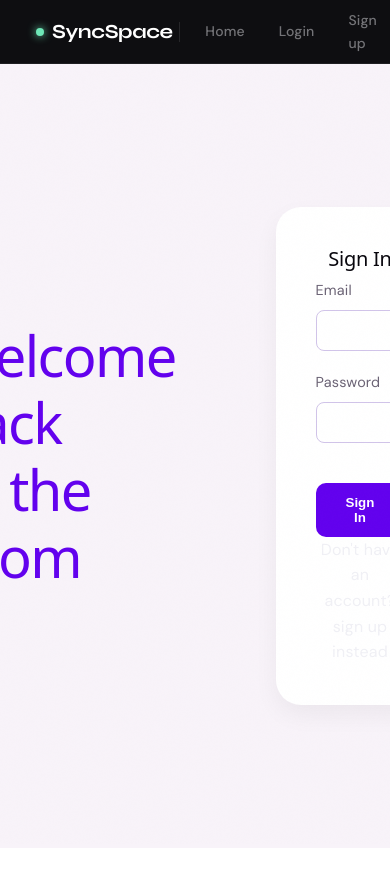
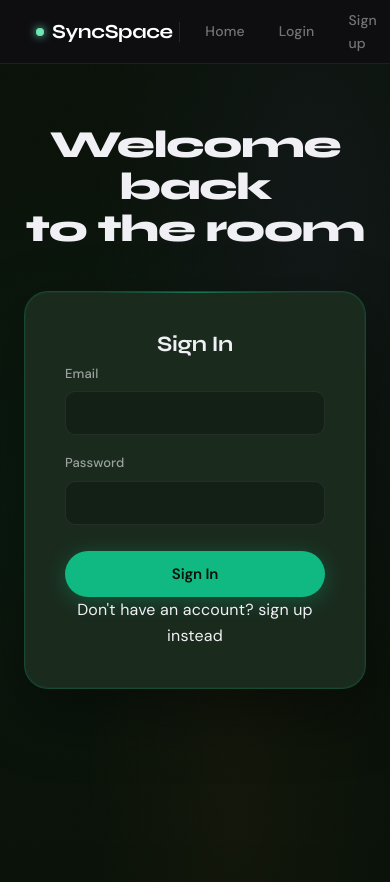
Before and after one commit to John-Nakhla/Sync-Space, a React (Vite) app in the folder sync-space-frontend/: page /login in a window 390 px wide. Shown: the top 882 px of the page. Before the commit the page ends 848 px from the top, so only its background shows below. Built offline with nearby package versions, Linux system fonts and the light colour scheme.

Commit message:
fixed authentication pages styling

```diff
--- a/sync-space-frontend/src/pages/Auth.css
+++ b/sync-space-frontend/src/pages/Auth.css
@@ -1,71 +1,255 @@
-/* Auth.css */
+@import url('https://fonts.googleapis.com/css2?family=Syne:wght@600;700;800&family=DM+Sans:wght@300;400;500;600&display=swap');
 
+/* =========================
+   AUTH CONTAINER
+========================= */
 .auth-container {
   display: flex;
   align-items: center;
   justify-content: center;
-    gap: 100px; /* Adjust this to space the text and card naturally */
+  gap: 80px;
+  width: 100%;
+  min-height: 100vh;
+  background-color: #0a1209;
+  background-image:
+    radial-gradient(ellipse at 20% 50%, rgba(16,185,129,0.06) 0%, transparent 55%),
+    radial-gradient(ellipse at 80% 20%, rgba(124,111,247,0.06) 0%, transparent 50%),
+    radial-gradient(ellipse at 60% 85%, rgba(251,146,60,0.04) 0%, transparent 45%);
+  padding: 0 50px;
+  box-sizing: border-box;
+  font-family: 'DM Sans', system-ui, sans-serif;
+}
 
-    width: 100%;
-    height: calc(100vh - 60px); /* Adjust 60px to your navbar's height */
-
-    background-color: #f8f3f9;
-    /* Use 'repeat' for the triangle pattern to fill the entire wide screen */
-
-    padding: 0 50px; /* Small padding on the sides so it doesn't touch the edges */
-    box-sizing: border-box;
-}
+/* =========================
+   LEFT SIDE
+========================= */
 .auth-left h1 {
-    color: #6200ee;
-    font-size: 3.5rem; /* Slightly larger to fill the new screen space */
-    line-height: 1.2;
+  font-family: 'Syne', system-ui, sans-serif;
+  font-size: 3.5rem;
+  font-weight: 800;
+  line-height: 1.1;
+  letter-spacing: -0.03em;
+  color: #f0f0f5;
   margin: 0;
 }
 
-.auth-card {
-    background: white;
-    padding: 40px;
-    border-radius: 25px;
-    box-shadow: 0 10px 25px rgba(0,0,0,0.05);
-    width: 450px; /* Slightly wider for a more balanced look on big screens */
-    text-align: center;
-}
-
-/* Ensure the accent text from your design stands out */
 .accent-text {
-    color: #00bcd4;
+  color: #10b981;
   display: block;
   margin-top: 10px;
 }
 
-.auth-btn {
-    background: #6200ee;
-    color: white;
-    border: none;
-    padding: 12px 30px;
-    border-radius: 10px;
-    cursor: pointer;
-    font-weight: bold;
-    margin-top: 20px;
-    width: 100%; /* Makes the button fill the card width for better UX */
+.auth-left p {
+  margin-top: 16px;
+  font-size: 16px;
+  color: rgba(240,240,245,0.5);
+  line-height: 1.7;
+  max-width: 340px;
 }
 
+/* =========================
+   AUTH CARD
+========================= */
+.auth-card {
+  background: #1a2b1e;
+  border: 1px solid rgba(16,185,129,0.2);
+  padding: 40px;
+  border-radius: 24px;
+  box-shadow:
+    0 0 0 1px rgba(16,185,129,0.06) inset,
+    0 24px 64px rgba(0,0,0,0.4);
+  width: 440px;
+  text-align: center;
+  position: relative;
+  overflow: hidden;
+}
+
+/* Top shimmer line */
+.auth-card::before {
+  content: '';
+  position: absolute;
+  top: 0;
+  left: 50%;
+  transform: translateX(-50%);
+  width: 60%;
+  height: 1px;
+  background: linear-gradient(90deg, transparent, rgba(16,185,129,0.5), transparent);
+}
+
+.auth-card h2 {
+  font-family: 'Syne', system-ui, sans-serif;
+  font-size: 22px;
+  font-weight: 700;
+  color: #f0f0f5;
+  letter-spacing: -0.02em;
+  margin-bottom: 6px;
+}
+
+.auth-card p {
+  font-size: 14px;
+  color: rgba(240,240,245,0.45);
+  margin-bottom: 28px;
+}
+
+/* =========================
+   INPUT GROUP
+========================= */
 .input-group {
-    margin-bottom: 20px;
+  margin-bottom: 18px;
   text-align: left;
 }
 
 .input-group label {
   display: block;
-    margin-bottom: 8px;
-    color: #6b6375;
-    font-size: 0.9rem;
+  margin-bottom: 7px;
+  color: rgba(240,240,245,0.6);
+  font-size: 13px;
+  font-weight: 500;
+  letter-spacing: 0.01em;
 }
 
 .input-group input {
-    border: 1px solid #d1c4e9;
-    border-radius: 8px;
-    padding: 12px;
+  background: #132016;
+  border: 1.5px solid rgba(255,255,255,0.07);
+  border-radius: 10px;
+  padding: 12px 16px;
   width: 100%;
-    box-sizing: border-box; /* Crucial so padding doesn't break the width */
+  box-sizing: border-box;
+  font-family: 'DM Sans', system-ui, sans-serif;
+  font-size: 14px;
+  color: #f0f0f5;
+  outline: none;
+  transition: border-color 0.2s, background 0.2s;
 }
+
+.input-group input::placeholder {
+  color: rgba(240,240,245,0.25);
+}
+
+.input-group input:focus {
+  border-color: rgba(16,185,129,0.5);
+  background: #162318;
+}
+
+/* =========================
+   AUTH BUTTON
+========================= */
+.auth-btn {
+  background: #10b981;
+  color: #0a1209;
+  border: none;
+  padding: 13px 30px;
+  border-radius: 999px;
+  cursor: pointer;
+  font-family: 'DM Sans', system-ui, sans-serif;
+  font-size: 15px;
+  font-weight: 700;
+  margin-top: 8px;
+  width: 100%;
+  letter-spacing: -0.01em;
+  transition: opacity 0.2s, transform 0.15s, box-shadow 0.2s;
+  box-shadow: 0 4px 20px rgba(16,185,129,0.3);
+}
+
+.auth-btn:hover {
+  opacity: 0.88;
+  transform: translateY(-1px);
+  box-shadow: 0 8px 28px rgba(16,185,129,0.4);
+}
+
+.auth-btn:active {
+  transform: scale(0.97);
+  opacity: 1;
+  box-shadow: none;
+}
+
+/* =========================
+   DIVIDER
+========================= */
+.auth-divider {
+  display: flex;
+  align-items: center;
+  gap: 12px;
+  margin: 20px 0;
+  font-size: 12px;
+  color: rgba(240,240,245,0.25);
+  letter-spacing: 0.05em;
+  text-transform: uppercase;
+}
+
+.auth-divider::before,
+.auth-divider::after {
+  content: '';
+  flex: 1;
+  height: 1px;
+  background: rgba(255,255,255,0.07);
+}
+
+/* =========================
+   SWITCH LINK
+========================= */
+.auth-switch {
+  margin-top: 22px;
+  font-size: 13px;
+  color: rgba(240,240,245,0.4);
+}
+
+.auth-switch a,
+.auth-switch button {
+  color: #6ee7b7;
+  font-weight: 600;
+  background: none;
+  border: none;
+  cursor: pointer;
+  font-family: 'DM Sans', system-ui, sans-serif;
+  font-size: 13px;
+  padding: 0;
+  transition: color 0.2s;
+}
+
+.auth-switch a:hover,
+.auth-switch button:hover {
+  color: #10b981;
+}
+
+/* =========================
+   ERROR MESSAGE
+========================= */
+.auth-error {
+  background: rgba(239,68,68,0.1);
+  border: 1px solid rgba(239,68,68,0.25);
+  border-radius: 10px;
+  padding: 10px 14px;
+  font-size: 13px;
+  color: #fca5a5;
+  margin-bottom: 16px;
+  text-align: left;
+}
+
+/* =========================
+   RESPONSIVE
+========================= */
+@media (max-width: 820px) {
+  .auth-container {
+    flex-direction: column;
+    gap: 40px;
+    padding: 60px 24px;
+    justify-content: flex-start;
+    min-height: 100vh;
+  }
+
+  .auth-left h1 {
+    font-size: 2.4rem;
+    text-align: center;
+  }
+
+  .auth-left p {
+    text-align: center;
+    max-width: 100%;
+  }
+
+  .auth-card {
+    width: 100%;
+    max-width: 440px;
+  }
+}
```
Lines whose indentation alone changed are shown as unchanged.
